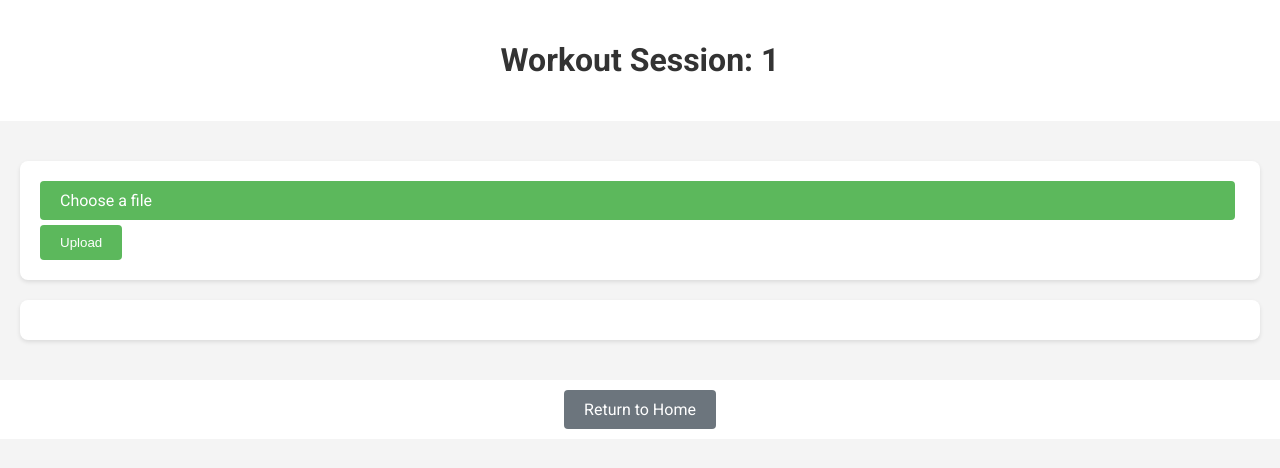
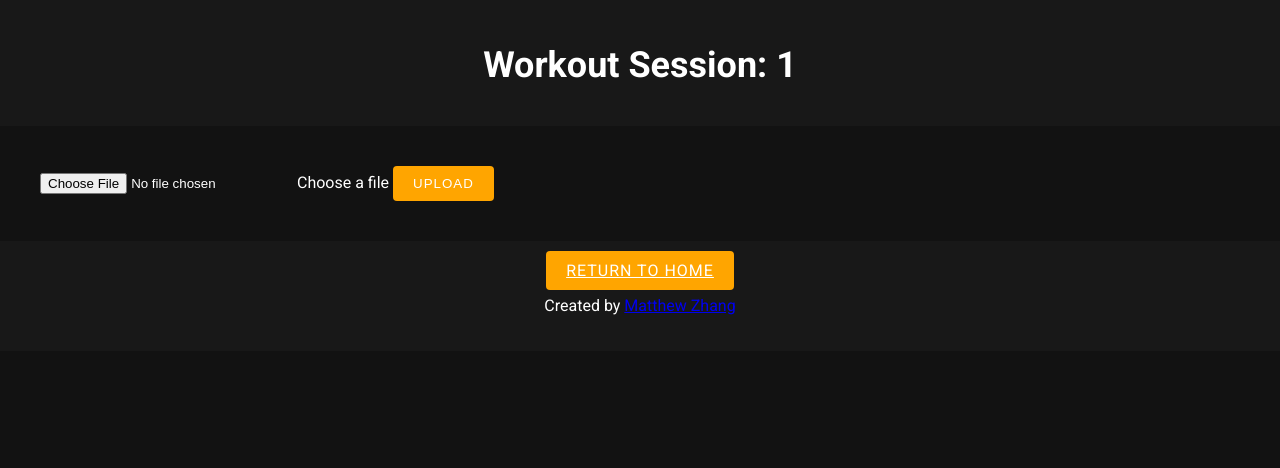
Before and after one commit to zhangmatt/gym, a Flask app: page /workout-session/1 in a window 1280 px wide. Shown: the top 468 px of the page. Run offline with Flask 3, Linux system fonts and the light colour scheme; some libraries are stand-ins or nearby versions.

Commit message:
fixed bugs, color scheme

```diff
--- a/static/styles.css
+++ b/static/styles.css
@@ -2,294 +2,121 @@ html, body {
     font-family: 'Roboto', sans-serif;
     margin: 0;
     padding: 0;
-    background-color: #f4f4f4;
-    color: #333;
+    background-color: #121212; /* Dark background for dark mode */
+    color: #ffffff; /* White text color */
 }
 
 header, footer {
-    background-color: #ffffff;
+    background-color: #181818; /* Slightly lighter dark shade for contrast */
+    color: #ffffff; /* White text color */
     padding: 20px;
     text-align: center;
 }
 
 main {
-    padding: 20px;
+    padding: 40px;
+    margin: 0 auto; /* Centers the main content and adds automatic margins on both sides */
+}
+
+h1 {
+    font-size: 36px; /* Larger font size for main title */
+    margin-bottom: 20px; /* More space below the title */
+}
+
+/* Increasing font size for session names and titles */
+h2, h3 {
+    font-size: 28px; /* Larger font size for titles */
+    font-weight: bold; /* Bold font style for emphasis */
+    color: #ffffff; /* Using orange for title highlights */
 }
 
 .form-section, .sessions {
-    background: #fff;
+    background: #2c2c2c; /* Dark background for sections */
+    color: #ffffff; /* White text color */
     padding: 20px;
     margin-bottom: 20px;
     border-radius: 8px;
-    box-shadow: 0 2px 4px rgba(0,0,0,0.1);
+    box-shadow: 0 2px 4px rgba(0,0,0,0.3); /* Slightly darker shadow for depth */
 }
 
-.form-group {
-    margin-bottom: 10px;
+.form-group label {
+    color: #ffffff; /* White text color for labels */
 }
 
-label {
-    display: block;
-    margin-bottom: 5px;
+input[type="text"], input[type="number"], input[type="date"] {
+    background: #333333; /* Dark input backgrounds */
+    color: #ffffff; /* White text for inputs */
+    border: 1px solid #444444; /* Darker border for inputs */
+    padding: 10px;
+    border-radius: 4px;
+    width: 100%;
 }
 
-input[type="text"], input[type="number"] {
-    width: calc(100% - 22px);
-    padding: 10px;
-    margin-bottom: 10px;
-    border: 1px solid #ddd;
+.btn, .upload-btn, .complete-btn, .home-link, .start-session-btn {
+    background-color: #FFA500; /* Orange background for buttons */
+    color: #ffffff; /* White text for buttons */
+    border: none;
+    padding: 10px 20px;
     border-radius: 4px;
+    cursor: pointer;
+    text-transform: uppercase;
+    letter-spacing: 1px;
 }
 
-.btn {
-    display: inline-block;
-    background-color: #4CAF50;
-    color: white;
+.delete-btn, .delete-session-btn {
+    background-color: #FF0000; /* Orange background for buttons */
+    color: #ffffff; /* White text for buttons */
+    border: none;
     padding: 10px 20px;
-    text-decoration: none;
-    border-radius: 5px;
+    border-radius: 4px;
     cursor: pointer;
+    text-transform: uppercase;
+    letter-spacing: 1px;
 }
 
-.btn:hover {
-    background-color: #45a049;
+.start-session-btn, .delete-session-btn {
+    padding: 8px 16px; /* Ensure consistent padding */
+    font-size: 14px; /* Matching font size */
+    width: auto; /* Adjust width as necessary */
+    margin: 0 5px; /* Consistent margin for inline display */
+}
+
+.btn:hover, .upload-btn:hover, .complete-btn:hover, .home-link:hover, .start-session-btn:hover {
+    background-color: #ff8c00; /* Darker orange on hover */
+}
+
+.delete-btn:hover, .delete-session-btn:hover {
+    background-color: #b32020; /* Darker red on hover */
 }
 
 ul {
-    list-style: none;
+    list-style-type: none;
     padding: 0;
 }
 
 li {
+    background: #333333; /* Dark background for list items */
+    color: #ffffff; /* White text for list items */
     padding: 10px;
     border-radius: 5px;
-    background: #f9f9f9;
-    margin-bottom: 8px;
-    box-shadow: 0 1px 3px rgba(0,0,0,0.1);
-}
-
-li:hover {
-    background-color: #e9e9e9;
+    box-shadow: 0 1px 3px rgba(0,0,0,0.3);
 }
 
 article {
     margin-bottom: 20px;
 }
 
-h1, h2, h3 {
-    color: #333;
-}
-
-a {
-    color: #0066cc;
-    text-decoration: none;
-}
-
-a:hover {
-    text-decoration: underline;
-}
 
 @media (max-width: 768px) {
     header, footer {
-        padding: 15px;
-    }
-
-    main {
         padding: 10px;
     }
 
-    .form-section, .sessions {
-        padding: 15px;
-        margin-bottom: 10px;
+    main, .form-section, .sessions {
+        padding: 10px;
     }
 
     input[type="text"], input[type="number"], input[type="date"], .btn {
         width: 100%;
-        box-sizing: border-box; /* Ensures padding doesn't affect width */
-    }
-
-    .btn {
-        width: auto; /* Keeps button size according to content */
     }
 }
-
-* {
-    box-sizing: border-box;
-}
-body {
-    font-family: 'Roboto', sans-serif;
-    margin: 0;
-    padding: 0;
-    background-color: #f4f4f4;
-    color: #333;
-}
-header, footer {
-    background-color: #ffffff;
-    text-align: center;
-    padding: 20px;
-    margin-bottom: 20px;
-}
-.main {
-    padding: 20px;
-}
-.upload-form, .workouts {
-    background: white;
-    padding: 20px;
-    margin-bottom: 20px;
-    border-radius: 8px;
-    box-shadow: 0 2px 4px rgba(0,0,0,0.1);
-}
-.file-input {
-    display: none; /* Hide the default file input */
-}
-.file-label, .upload-btn {
-    background-color: #5cb85c;
-    color: white;
-    padding: 10px 20px;
-    text-decoration: none;
-    border: none;
-    cursor: pointer;
-    border-radius: 4px;
-    margin-right: 5px;
-}
-
-.file-label:hover, .upload-btn:hover {
-    background-color: #4cae4c;
-}
-
-.workout {
-    border: 1px solid #ddd;
-    padding: 15px;
-    margin-top: 10px;
-    border-radius: 5px;
-    box-shadow: 0 2px 5px rgba(0, 0, 0, 0.1);
-}
-
-.weight-input, #timer {
-    width: 100%;
-    padding: 8px;
-    margin-top: 5px;
-    border-radius: 4px;
-    border: 1px solid #ccc;
-}
-
-.complete-btn {
-    background-color: #007bff;
-    border-color: #007bff;
-    color: white;
-    padding: 10px 15px;
-    border-radius: 4px;
-    margin-top: 10px;
-    width: 100%;
-    font-size: 16px;
-}
-
-.complete-btn:hover {
-    background-color: #0056b3;
-    border-color: #0056b3;
-}
-
-.timer {
-    color: #d9534f;
-    font-size: 16px;
-    margin-top: 10px;
-    padding: 10px;
-    background-color: #f8f9fa;
-    text-align: center;
-    border-radius: 4px;
-}
-
-.home-link {
-    background-color: #6c757d;
-    color: white;
-    padding: 10px 20px;
-    text-decoration: none;
-    border-radius: 4px;
-    font-size: 16px;
-}
-
-.home-link:hover {
-    background-color: #5a6268;
-}
-
-@media (max-width: 768px) {
-    header, footer {
-        padding: 15px;
-    }
-
-    .main, .upload-form, .workouts {
-        padding: 15px;
-    }
-
-    .form-group {
-        margin-bottom: 15px;
-    }
-
-    .weight-input, #timer, .complete-btn, .home-link {
-        width: 100%;
-        box-sizing: border-box;
-    }
-}
-
-.uploaded-image{
-    max-width: 100%;
-    height: auto;
-    display: block;
-    margin: 0 auto;
-}
-
-.delete-btn {
-    background-color: #ff4d4d;
-    color: white;
-    border: none;
-    padding: 5px 10px;
-    border-radius: 4px;
-    cursor: pointer;
-}
-
-.delete-btn:hover {
-    background-color: #ff0000;
-}
-
-.delete-session-btn {
-    background-color: #ff6347; /* Tomato red for a warning effect */
-    color: white;
-    border: none;
-    padding: 8px 16px;
-    margin-top: 5px;
-    margin-left: 10px; /* Slight separation from session title */
-    cursor: pointer;
-    font-weight: bold;
-    border-radius: 4px;
-    text-transform: uppercase;
-}
-
-.delete-session-btn:hover {
-    background-color: #e53e3e; /* Darker shade on hover */
-}
-
-.delete-session-btn:focus {
-    outline: none; /* Removes the default focus outline */
-    box-shadow: 0 0 0 2px rgba(255,99,71,0.5); /* Adds a soft glow effect */
-}
-
-/* Optional: Responsive adjustments */
-@media (max-width: 768px) {
-    .delete-session-btn {
-        padding: 6px 12px;
-        font-size: 0.9em;
-    }
-}
-
-.start-session-btn {
-    background-color: #4CAF50; /* Green background */
-    color: white;
-    padding: 6px 12px;
-    text-decoration: none; /* Removes underline from link */
-    border-radius: 4px;
-    margin-left: 10px; /* Space from the delete button */
-}
-
-.start-session-btn:hover {
-    background-color: #45a049; /* Slightly darker green on hover */
-}
--- a/templates/home.html
+++ b/templates/home.html
@@ -65,7 +65,7 @@
         </section>
     </main>
     <footer>
-        <a href="{{ url_for('home') }}" class="btn">Return to Home</a>
+        <p>Created by <a href="https://github.com/zhangmatt" target="_blank">Matthew Zhang</a></p>
     </footer>
     <script>
         document.querySelectorAll('.delete-btn').forEach(button => {
--- a/templates/workout_session.html
+++ b/templates/workout_session.html
@@ -73,6 +73,7 @@
     </main>
     <footer>
         <a href="{{ url_for('home') }}" class="home-link">Return to Home</a>
+        <p>Created by <a href="https://github.com/zhangmatt" target="_blank">Matthew Zhang</a></p>
     </footer>
 </body>
 </html>
```
